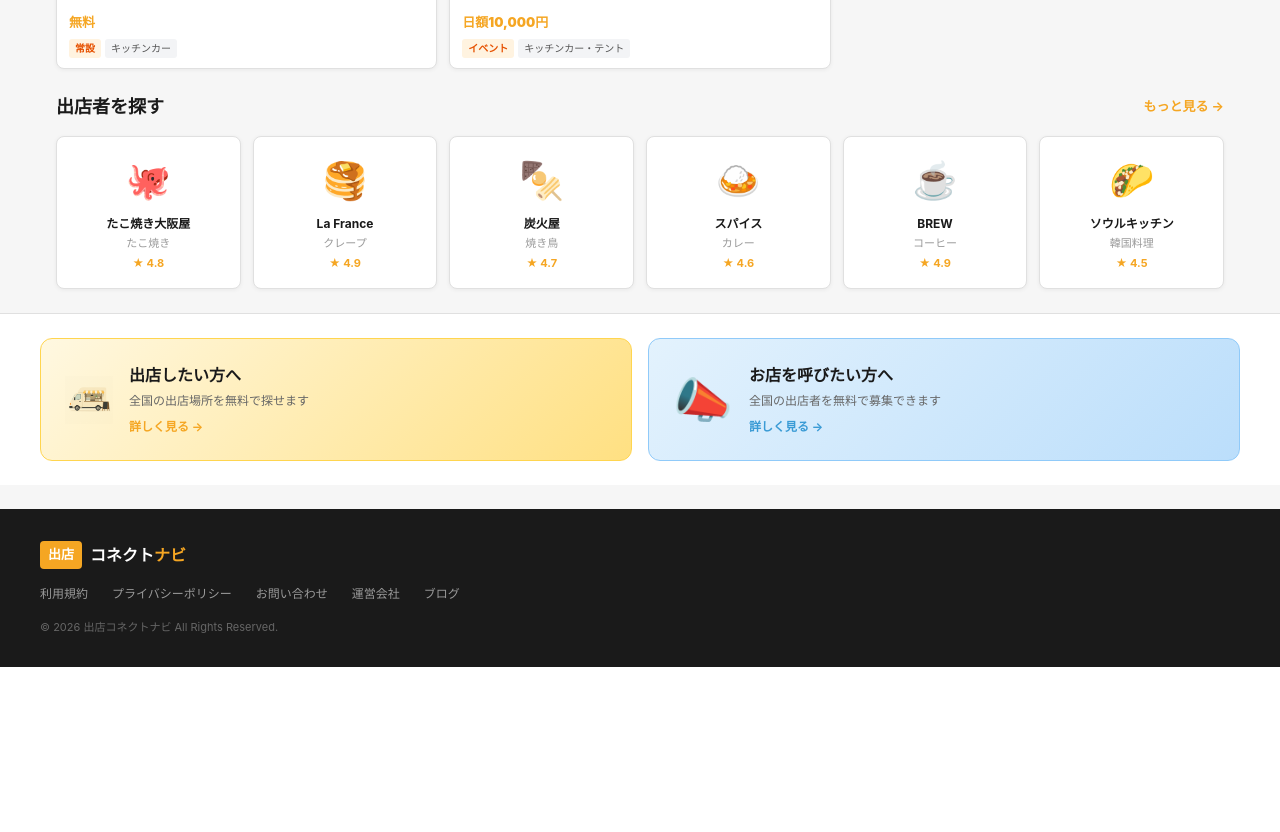
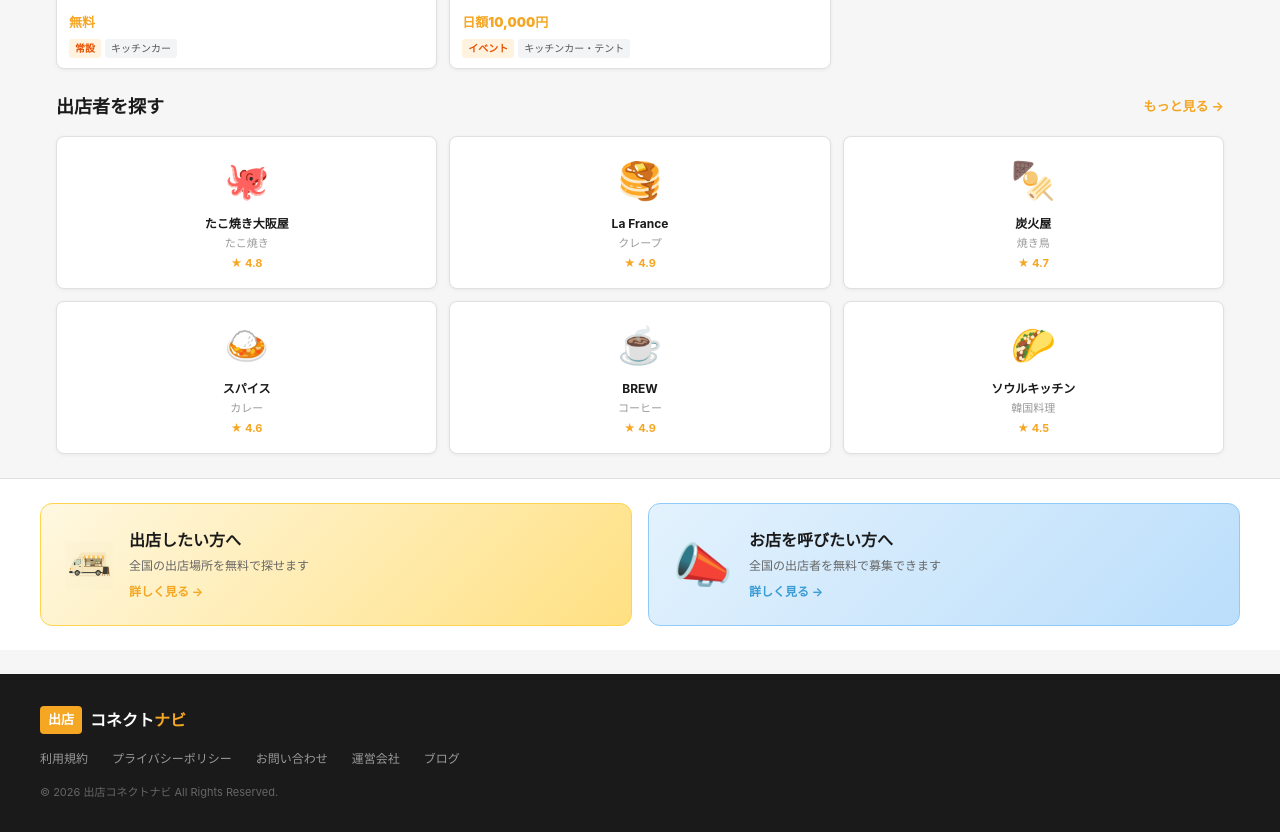
Before and after one commit to rinfuku0917/shutten-connect-navi, a Next.js app: page / in a window 1280 px wide. Shown: the part 1320-2152 px from the top of the page. Before the commit the page ends 1987 px from the top, so only its background shows below. Built offline with nearby package versions, Linux system fonts and the light colour scheme.

Commit message:
fix sellers grid

```diff
--- a/app/page.tsx
+++ b/app/page.tsx
@@ -121,7 +121,7 @@ export default function HomePage() {
           <h2 style={{fontSize:'18px',fontWeight:'900',color:'#1a1a1a'}}>出店者を探す</h2>
           <Link href='/sellers' style={{fontSize:'13px',color:'#F5A623',fontWeight:'700',textDecoration:'none'}}>もっと見る →</Link>
         </div>
-        <div style={{display:'grid',gridTemplateColumns:'repeat(auto-fill,minmax(160px,1fr))',gap:'12px'}}>
+        <div style={{display:'grid',gridTemplateColumns:'repeat(3,1fr)',gap:'12px'}}>
           {[{img:'🐙',name:'たこ焼き大阪屋',genre:'たこ焼き',rating:'4.8'},{img:'🥞',name:'La France',genre:'クレープ',rating:'4.9'},{img:'🍢',name:'炭火屋',genre:'焼き鳥',rating:'4.7'},{img:'🍛',name:'スパイス',genre:'カレー',rating:'4.6'},{img:'☕',name:'BREW',genre:'コーヒー',rating:'4.9'},{img:'🌮',name:'ソウルキッチン',genre:'韓国料理',rating:'4.5'}].map(s=>(
             <Link key={s.name} href='/sellers' style={{textDecoration:'none',color:'inherit'}}>
               <div style={{background:'#fff',borderRadius:'8px',border:'1px solid #e0e0e0',padding:'16px 12px',textAlign:'center',boxShadow:'0 1px 4px rgba(0,0,0,0.06)'}}>
```
